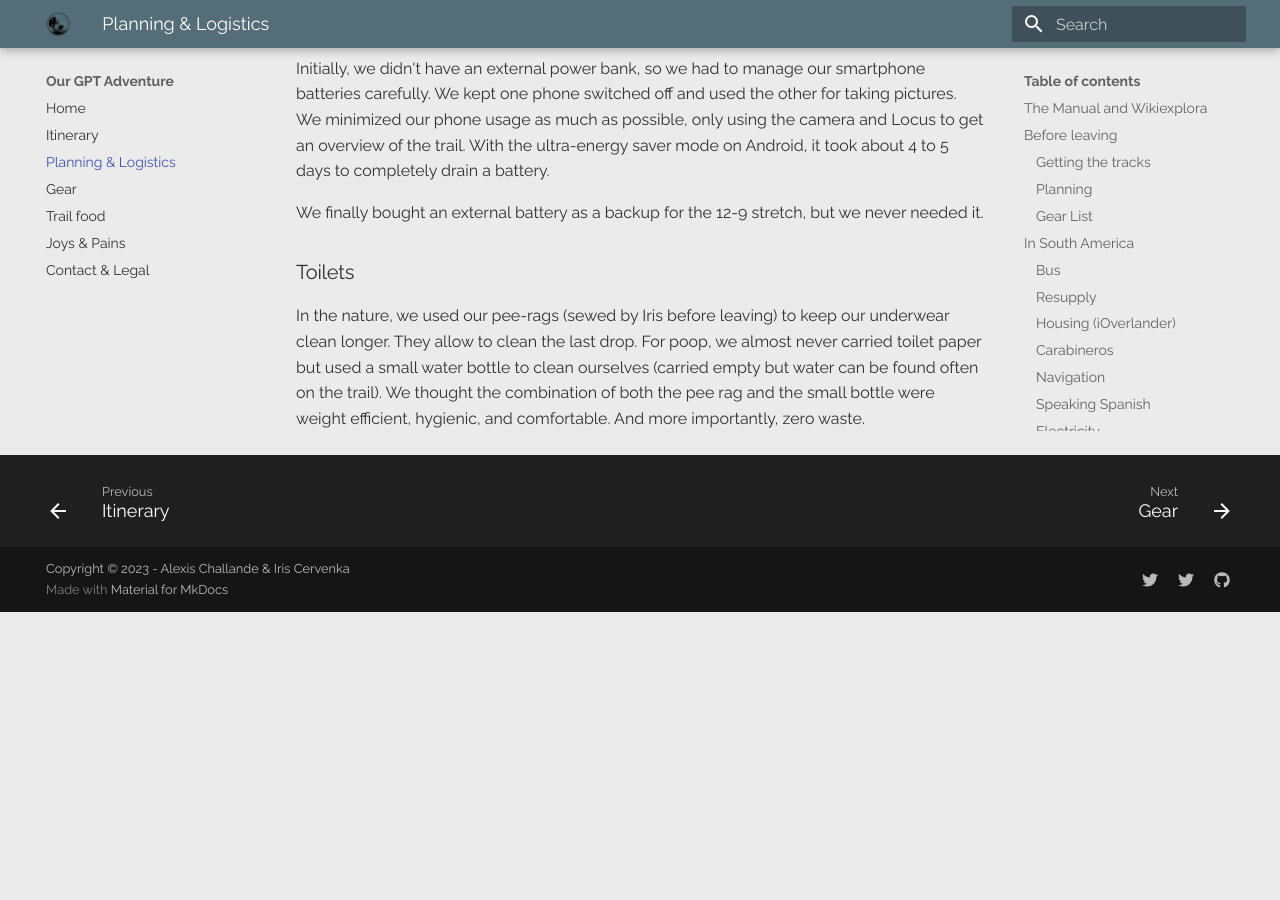
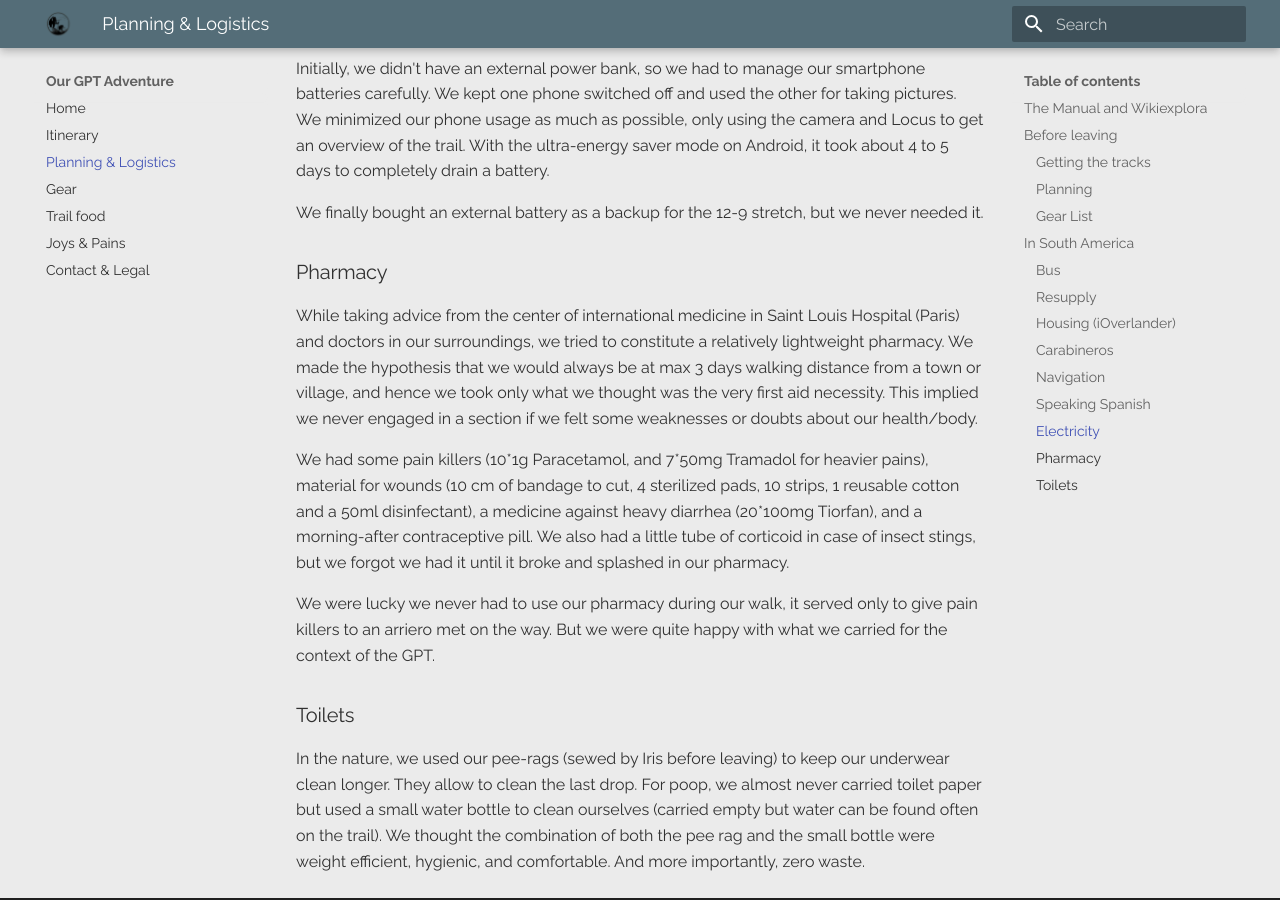
Before and after one commit to DarkaMaul/fluffy-octo-train, an MkDocs documentation site: the page built from docs/logistics.md, in a window 1280 px wide and 900 px high, scrolled down 4961 px. Built offline with MkDocs 1.6.1 and Material for MkDocs 9.7.7, drawn with Linux system fonts in a browser that asks for light colours; before the commit the page ends 5573 px from its top, so only the background shows below that.

Commit message:
Update blog

```diff
--- a/docs/logistics.md
+++ b/docs/logistics.md
@@ -120,6 +120,15 @@ Initially, we didn't have an external power bank, so we had to manage our smartp
 
 We finally bought an external battery as a backup for the 12-9 stretch, but we never needed it.
 
+### Pharmacy
+
+While taking advice from the center of international medicine in Saint Louis Hospital (Paris) and doctors in our surroundings, we tried to constitute a relatively lightweight pharmacy. We made the hypothesis that we would always be at max 3 days walking distance from a town or village, and hence we took only what we thought was the very first aid necessity. This implied we never engaged in a section if we felt some weaknesses or doubts about our health/body.
+
+We had some pain killers (10\*1g Paracetamol, and 7\*50mg Tramadol for heavier pains), material for wounds (10 cm of bandage to cut, 4 sterilized pads, 10 strips, 1 reusable cotton and a 50ml disinfectant), a medicine against heavy diarrhea (20\*100mg Tiorfan), and a morning-after contraceptive pill.
+We also had a little tube of corticoid in case of insect stings, but we forgot we had it until it broke and splashed in our pharmacy.
+
+We were lucky we never had to use our pharmacy during our walk, it served only to give pain killers to an arriero met on the way. But we were quite happy with what we carried for the context of the GPT.
+
 ### Toilets
 
 In the nature, we used our pee-rags (sewed by Iris before leaving) to keep our underwear clean longer. They allow to clean the last drop. For poop, we almost never carried toilet paper but used a small water bottle to clean ourselves (carried empty but water can be found often on the trail).
```
Also changed, not shown: docs/food.md (+1 -1 lines), docs/gear.md (+2 -0 lines).
